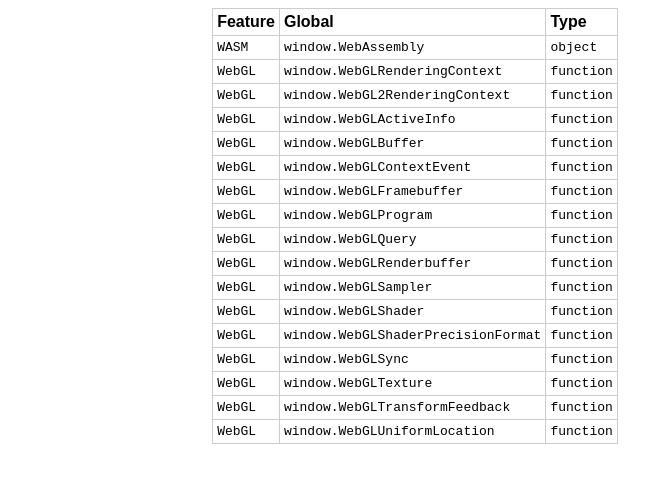
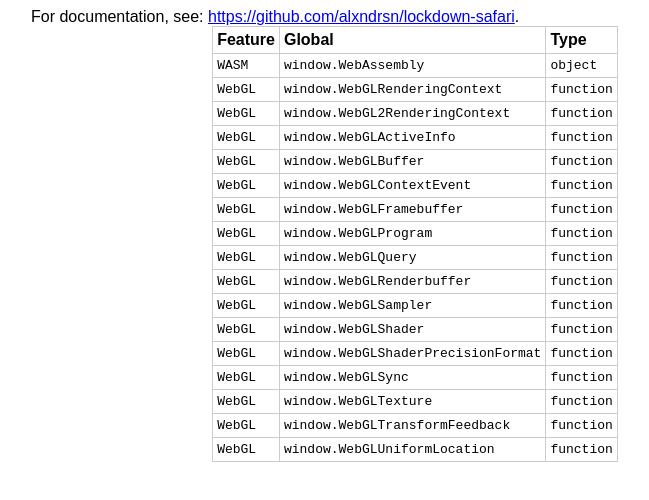
Before and after one commit to alxndrsn/lockdown-safari, a website: page docs/index.html in a window 1280 px wide. Shown: the whole page, without its empty margins (225-874 px from the left). Drawn offline with Linux system fonts and the light colour scheme.

Commit message:
github-pages: rename directory to allow deployment
GitHub Pages only allows deploying one of:

1. the repo root directory, or
2. the `docs/` directory

Not ideal, but simpler than setting up Actions right now.

```diff
--- a/github-pages/index.html
+++ b/docs/index.html
@@ -17,6 +17,9 @@
   </head>
   <body>
     <div id="container">
+      <div>
+        For documentation, see: <a href="https://github.com/alxndrsn/lockdown-safari">https://github.com/alxndrsn/lockdown-safari</a>.
+      </div>
       <div id="loader"><h2>Loading...</h2></div>
       <div id="content">
         <table>
```
